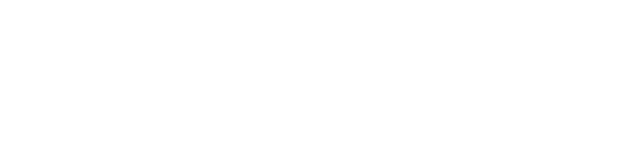
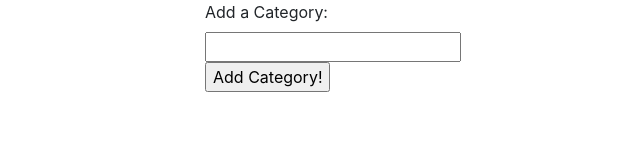
Before and after one commit to samj7792/GifTastic, a plain HTML site: page index.html in a window 1280 px wide. Shown: the whole page, without its empty margins (640-1280 px from the left). Drawn offline with nearby package versions, Linux system fonts and the light colour scheme.

Commit message:
added row containing empty div for the category buttons to be dumped, added form for user to add new categories

```diff
--- a/index.html
+++ b/index.html
@@ -13,10 +13,40 @@
 </head>
 <body>
 
+    <div class="container">
+
+        <!-- This row will contain the selectable gif categories and the input box to add to selectable gifs -->
+        <div class="row">
+
+            <!-- This column will contain the list of selectable gif categories -->
+            <div class="col-8">
+
+                <!-- Rendered buttons will get dumped here -->
+                <div id="buttons-view"></div>
+            </div>
+
+            <!-- This column will contain an input box to add new categories -->
+            <div class="col-4">
+
+                <form id="gif-form">
+                    <label for="gif-input">Add a Category:</label>
+                    <input type="text" id="gif-input">
+                    <br>
+
+                    <!-- Button triggers new category to be added -->
+                    <input id="add-gif" type="submit" value="Add Category!">
+                </form>
+            </div>
+        </div>
 
 
 
 
+
+
+
+    </div>
+
     <script type="text/javascript" src="javascript/app.js"></script>
 </body>
 </html>
```
